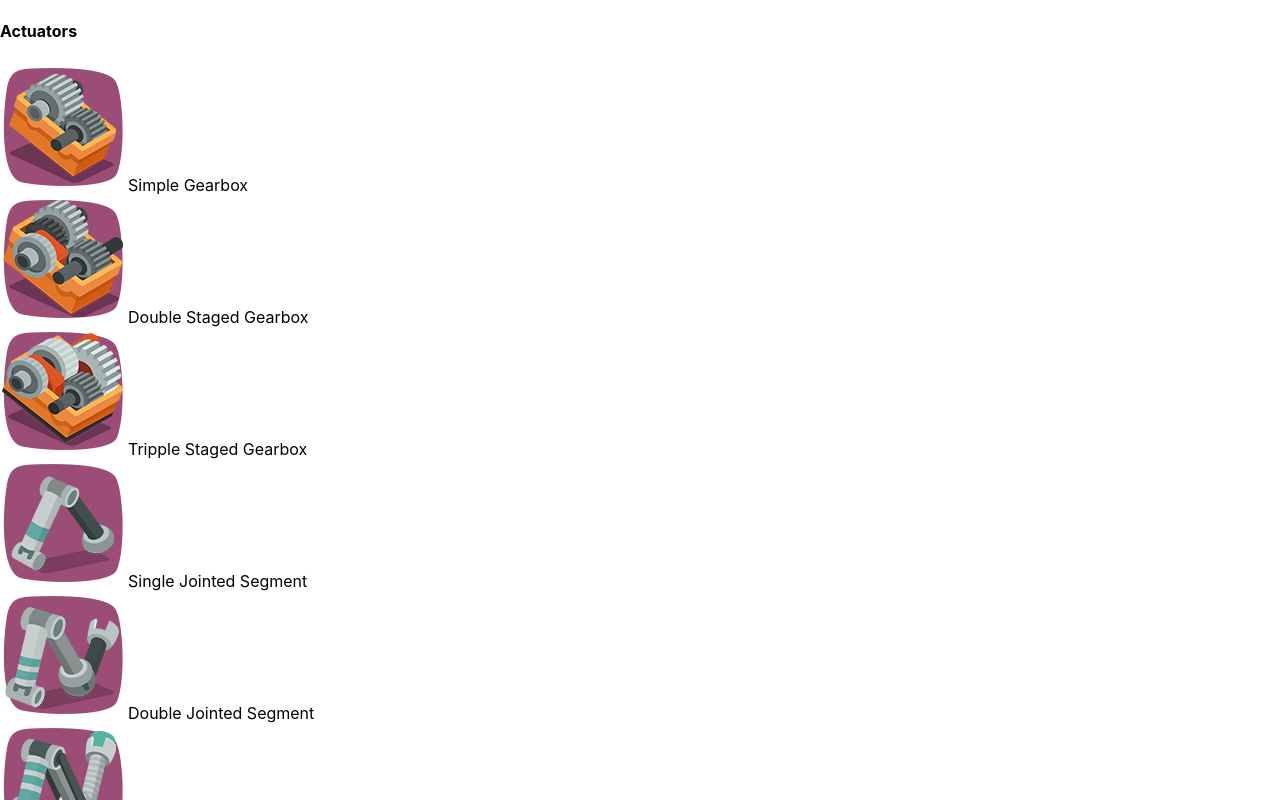
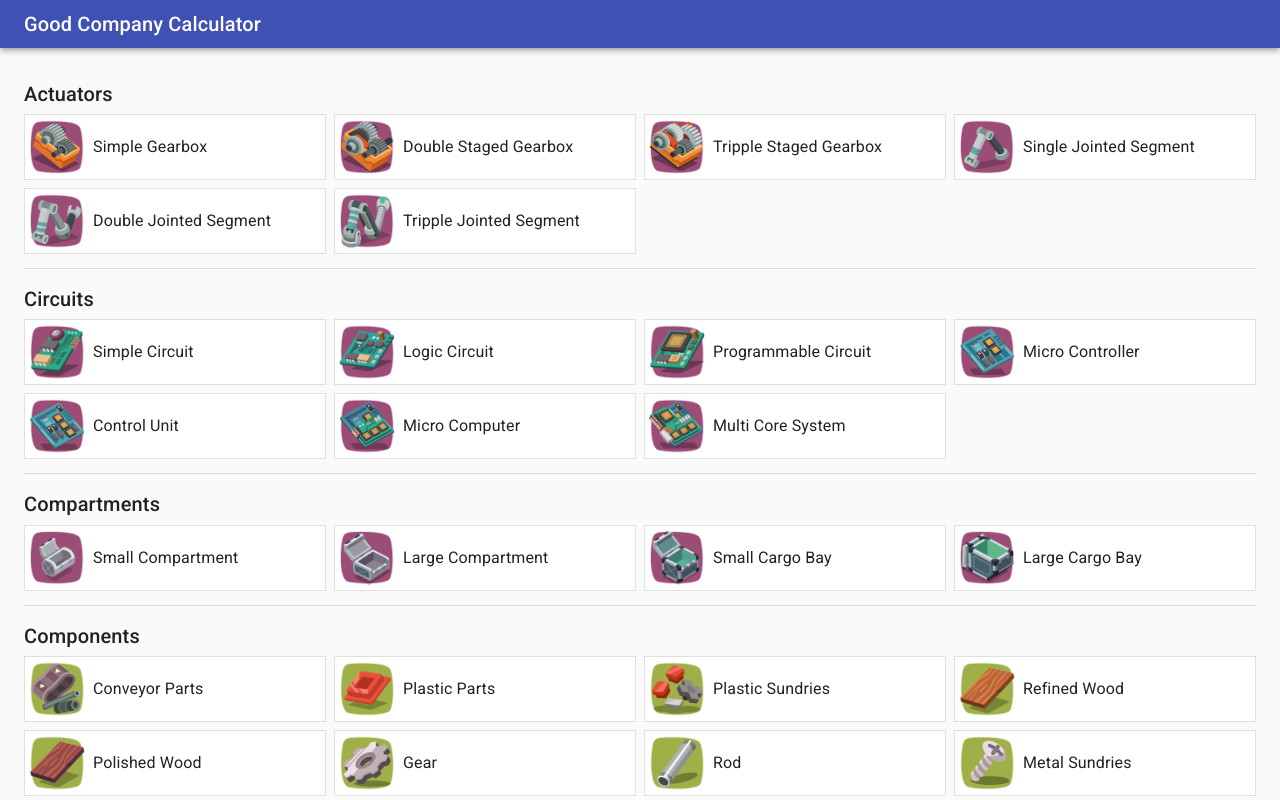
Before and after one commit to letrunghieu/goodcompany-calculator, a React (Create React App) app: page / in a window 1280 px wide. Shown: the top 800 px of the page. Built offline with nearby package versions, Linux system fonts and the light colour scheme.

Commit message:
Styling the material list

```diff
--- a/package.json
+++ b/package.json
@@ -5,6 +5,7 @@
   "private": true,
   "dependencies": {
     "@material-ui/core": "^4.9.12",
+    "@material-ui/icons": "^4.9.1",
     "@reduxjs/toolkit": "^1.3.5",
     "@testing-library/jest-dom": "^4.2.4",
     "@testing-library/react": "^9.5.0",
--- a/public/index.html
+++ b/public/index.html
@@ -7,9 +7,10 @@
     <meta name="theme-color" content="#000000" />
     <meta
       name="description"
-      content="Web site created using create-react-app"
+      content="Good Company Calculator"
     />
     <link rel="apple-touch-icon" href="%PUBLIC_URL%/logo192.png" />
+    <link rel="stylesheet" href="https://fonts.googleapis.com/css?family=Roboto:300,400,500,700&display=swap" />
     <!--
       manifest.json provides metadata used when your web app is installed on a
       user's mobile device or desktop. See https://developers.google.com/web/fundamentals/web-app-manifest/
--- a/src/App.tsx
+++ b/src/App.tsx
@@ -1,13 +1,14 @@
 import React, {useEffect} from 'react';
 import {connect} from "react-redux";
+import {Container, CssBaseline, AppBar, Toolbar, Typography} from '@material-ui/core'
 
-import logo from './logo.svg';
 import './App.css';
 import {dataRequested, localesRequested, pageInitiated} from "./app/actions/actions";
 import {AppThunkDispatch} from "./app/store";
 import {RootState} from "./app/reducers";
 import LoadingPage from "./app/features/loading/LoadingPage";
 import MaterialsListPage from "./app/features/materials/MaterialsListPage";
+import {makeStyles} from "@material-ui/core/styles";
 
 type StateProps = {
     isLoaded: boolean;
@@ -20,20 +21,38 @@ type DispatchProps = {
 type AppProps = StateProps & DispatchProps;
 
 function App(props: AppProps) {
-    const {isLoaded} = props;
+    const {isLoaded, onLoaded} = props;
+    const classes = styles();
 
     useEffect(() => {
-        props.onLoaded();
-    }, []);
+        onLoaded();
+    }, [onLoaded]);
 
     if (!isLoaded) {
         return (<LoadingPage />);
     }
 
     return (
-        <MaterialsListPage />
+        <div>
+            <CssBaseline />
+            <Container maxWidth={false}>
+                <AppBar>
+                    <Toolbar variant={"dense"}>
+                        <Typography variant={"h6"}>Good Company Calculator</Typography>
+                    </Toolbar>
+                </AppBar>
+                <div>
+                    <div className={classes.toolbar} />
+                    <MaterialsListPage />
+                </div>
+            </Container>
+        </div>
     );
 }
+
+const styles = makeStyles(theme => ({
+    toolbar: theme.mixins.toolbar,
+}));
 
 function mapStateToProps(state: RootState): StateProps {
     return {
--- a/src/app/features/commons/GameIcon.tsx
+++ b/src/app/features/commons/GameIcon.tsx
@@ -1,4 +1,8 @@
 import React, {FunctionComponent} from "react";
+import {makeStyles} from "@material-ui/core/styles";
+import {Typography} from "@material-ui/core";
+import {useTranslation} from "react-i18next";
+import {GAME_NAMESPACE} from "../../../helpers/i18n";
 
 export type GameIconProps = {
     sprite: string;
@@ -6,11 +10,20 @@ export type GameIconProps = {
 };
 
 const GameIcon: FunctionComponent<GameIconProps> = props => {
+    const classes = styles();
+
     const {sprite, name} = props;
 
     return (
-        <img src={`/data/icons/${sprite}/${name}.png`} />
+        <img src={`/data/icons/${sprite}/${name}.png`} className={classes.image}/>
     );
 };
 
+const styles = makeStyles(theme => ({
+    image: {
+        width: theme.typography.fontSize * 4,
+        height: theme.typography.fontSize * 4,
+    }
+}));
+
 export default GameIcon;
--- a/src/app/features/materials/MaterialItem.tsx
+++ b/src/app/features/materials/MaterialItem.tsx
@@ -1,5 +1,7 @@
 import React, {FunctionComponent} from "react";
 import {useTranslation} from "react-i18next";
+import {Paper, Typography} from "@material-ui/core";
+import {makeStyles} from "@material-ui/core/styles";
 
 import {IMaterial} from "../../../models/IMaterial";
 import {GAME_NAMESPACE} from "../../../helpers/i18n";
@@ -10,16 +12,28 @@ type MaterialItemProps = {
 }
 
 const MaterialItem: FunctionComponent<MaterialItemProps> = props => {
+    const classes = styles();
+    const {t} = useTranslation(GAME_NAMESPACE);
+
     const {item} = props;
 
-    const {t} = useTranslation(GAME_NAMESPACE);
-
     return (
-        <div>
+        <Paper variant={'outlined'} square={true} className={classes.root}>
             <GameIcon sprite={item.iconSprite} name={item.iconId} />
-            {t(item.locaString)}
-        </div>
+            <Typography className={classes.text}>{t(item.locaString)}</Typography>
+        </Paper>
     );
 };
 
+const styles = makeStyles(theme => ({
+    root: {
+        display: "flex",
+        alignItems: "center",
+        padding: theme.spacing(0.5),
+    },
+    text: {
+        marginLeft: theme.spacing(1),
+    },
+}));
+
 export default MaterialItem;
--- a/src/app/features/materials/MaterialList.tsx
+++ b/src/app/features/materials/MaterialList.tsx
@@ -1,33 +1,68 @@
-import React, {FunctionComponent} from "react";
+import React, {FunctionComponent, ReactComponentElement} from "react";
 import {useTranslation} from "react-i18next";
 
 import MaterialItem from "./MaterialItem";
 import {GAME_NAMESPACE} from "../../../helpers/i18n";
 import {IMaterialGroup} from "../../../models/IMaterial";
+import {Divider, Grid, Typography} from "@material-ui/core";
+import {makeStyles} from "@material-ui/core/styles";
 
 type MaterialListProps = {
     items: IMaterialGroup[]
 };
 
-const MaterialList:FunctionComponent<MaterialListProps> = props => {
+const MaterialList: FunctionComponent<MaterialListProps> = props => {
+    const classes = styles();
+    const {t} = useTranslation(GAME_NAMESPACE);
     const {items} = props;
-    const {t} = useTranslation(GAME_NAMESPACE);
 
     const materialGroupsElements = items.map(group => {
-        const materialElements = group.materials.map(item => (<MaterialItem key={item.materialId} item={item} />));
+        const materialElements = group.materials.map(
+            item => (
+                <Grid item xl={2} md={3} xs={12}>
+                    <MaterialItem key={item.materialId} item={item} />
+                </Grid>
+            ),
+        );
         return (
-            <div key={group.group.moduleCategory}>
-                <h4>{t(group.group.moduleCategory)}</h4>
-                {materialElements}
+            <div key={group.group.moduleCategory} className={classes.group}>
+                <div>
+                    <Typography variant={'h6'} className={classes.heading}>{t(group.group.moduleCategory)}</Typography>
+                </div>
+                <Grid container spacing={1}>
+                    {materialElements}
+                </Grid>
             </div>
         );
     });
 
+    const displayedElements: ReactComponentElement<any>[] = [];
+
+    materialGroupsElements.forEach((element, index, elementsArray) => {
+        displayedElements.push(element);
+
+        if (index >= elementsArray.length - 1) {
+            return;
+        }
+
+        displayedElements.push(<Divider key={`group-divider-${index}`}/>);
+    });
+
     return (
         <div>
-            {materialGroupsElements}
+            {displayedElements}
         </div>
     );
 };
 
+const styles = makeStyles(theme => ({
+    group: {
+        marginBottom: theme.typography.fontSize,
+    },
+    heading: {
+        marginTop: theme.typography.fontSize,
+        marginBottom: theme.typography.fontSize * 0.3,
+    }
+}));
+
 export default MaterialList;
--- a/src/helpers/i18n.ts
+++ b/src/helpers/i18n.ts
@@ -2,6 +2,10 @@ import i18next from "i18next";
 import {initReactI18next} from "react-i18next";
 
 export const GAME_NAMESPACE = 'game';
+
+const missingGameTranslations = {
+    "cat_material": "Raw material",
+};
 
 export function initI18n(gameLocales: any) {
     i18next.use(initReactI18next)
@@ -10,7 +14,7 @@ export function initI18n(gameLocales: any) {
             debug: true,
             resources: {
                 en: {
-                    [GAME_NAMESPACE]: gameLocales,
+                    [GAME_NAMESPACE]: {...gameLocales, ...missingGameTranslations},
                 },
             },
             interpolation: {
```
Also changed, not shown: 1 other file (tests, documents, lock files or other folders).
